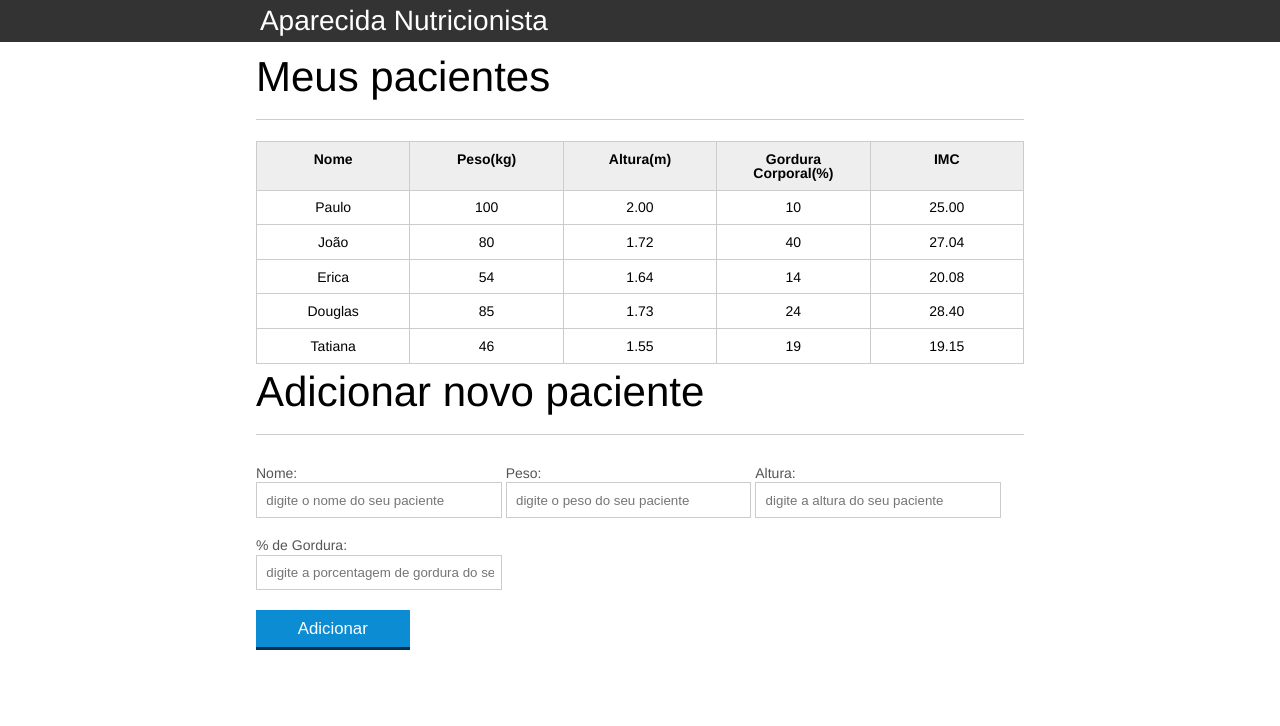
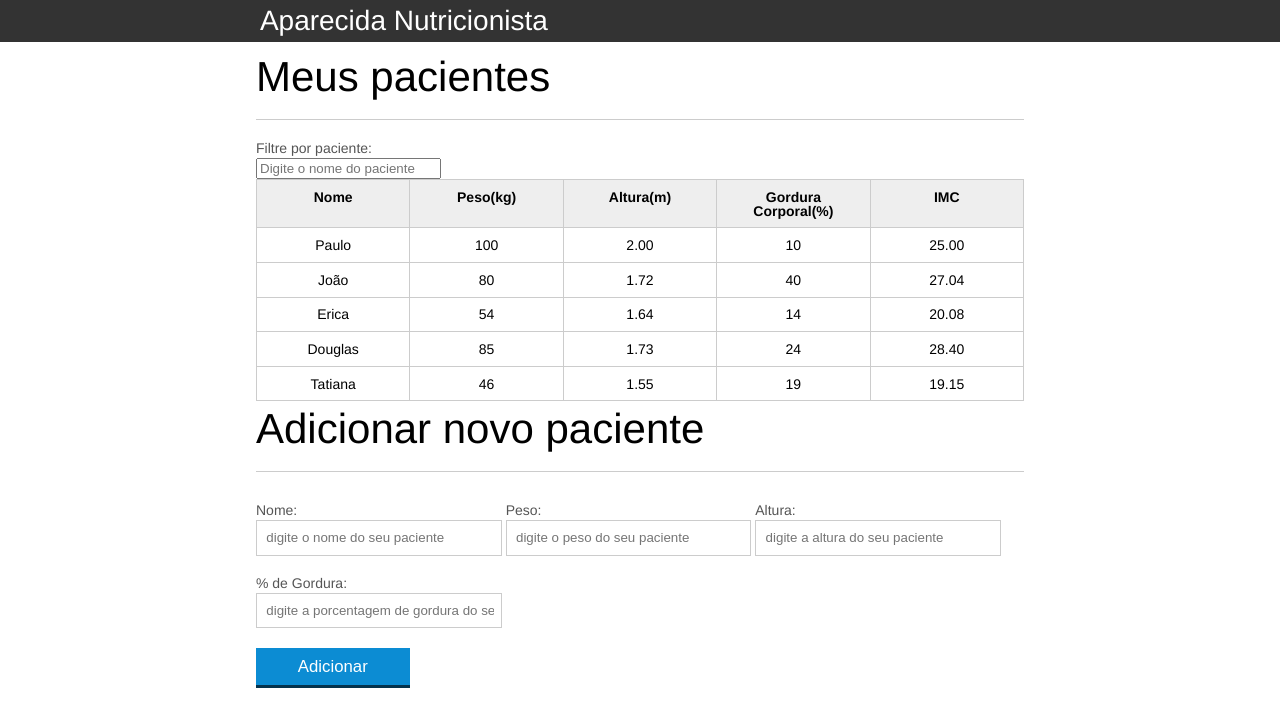
Before and after one commit to Dhi-Carvalho-DEV/Aparecida-Nutricionista, a plain HTML site: page index.html in a window 1280 px wide. Drawn offline with Linux system fonts and the light colour scheme.

Commit message:
Inserção do campo de filtrar e sua função

```diff
--- a/index.html
+++ b/index.html
@@ -16,6 +16,15 @@
     <main>
       <section class="container">
         <h2>Meus pacientes</h2>
+        <div class="filtro">
+          <label for="filtrar-tabela">Filtre por paciente:</label>
+          <input
+            type="text"
+            name="filtro"
+            id="filtrar-tabela"
+            placeholder="Digite o nome do paciente"
+          />
+        </div>
         <table>
           <thead>
             <tr>
@@ -123,5 +132,6 @@
     <script src="js/calculoImc.js"></script>
     <script src="js/form.js"></script>
     <script src="js/removerPacientes.js"></script>
+    <script src="js/filtro.js"></script>
   </body>
 </html>
```
